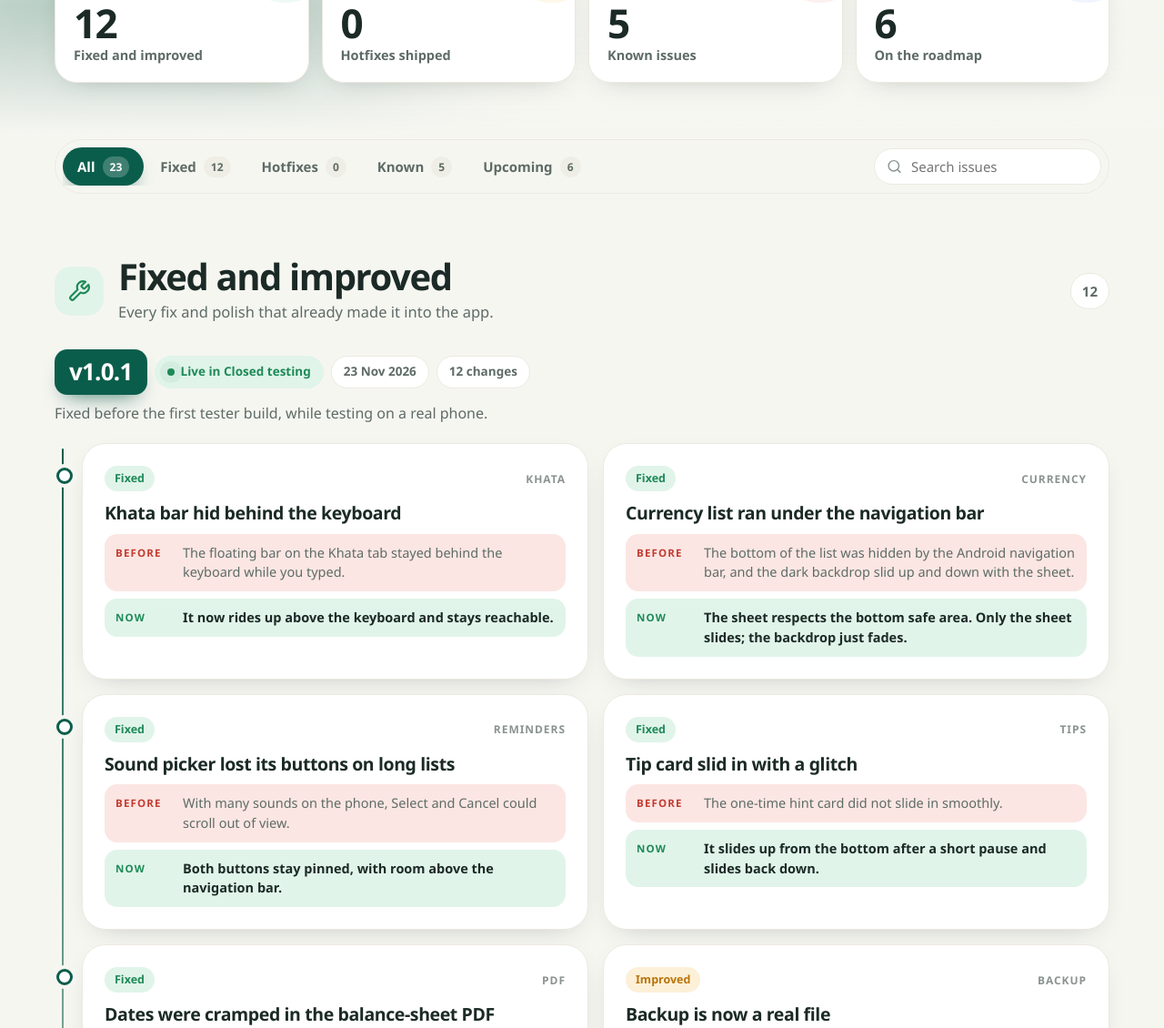
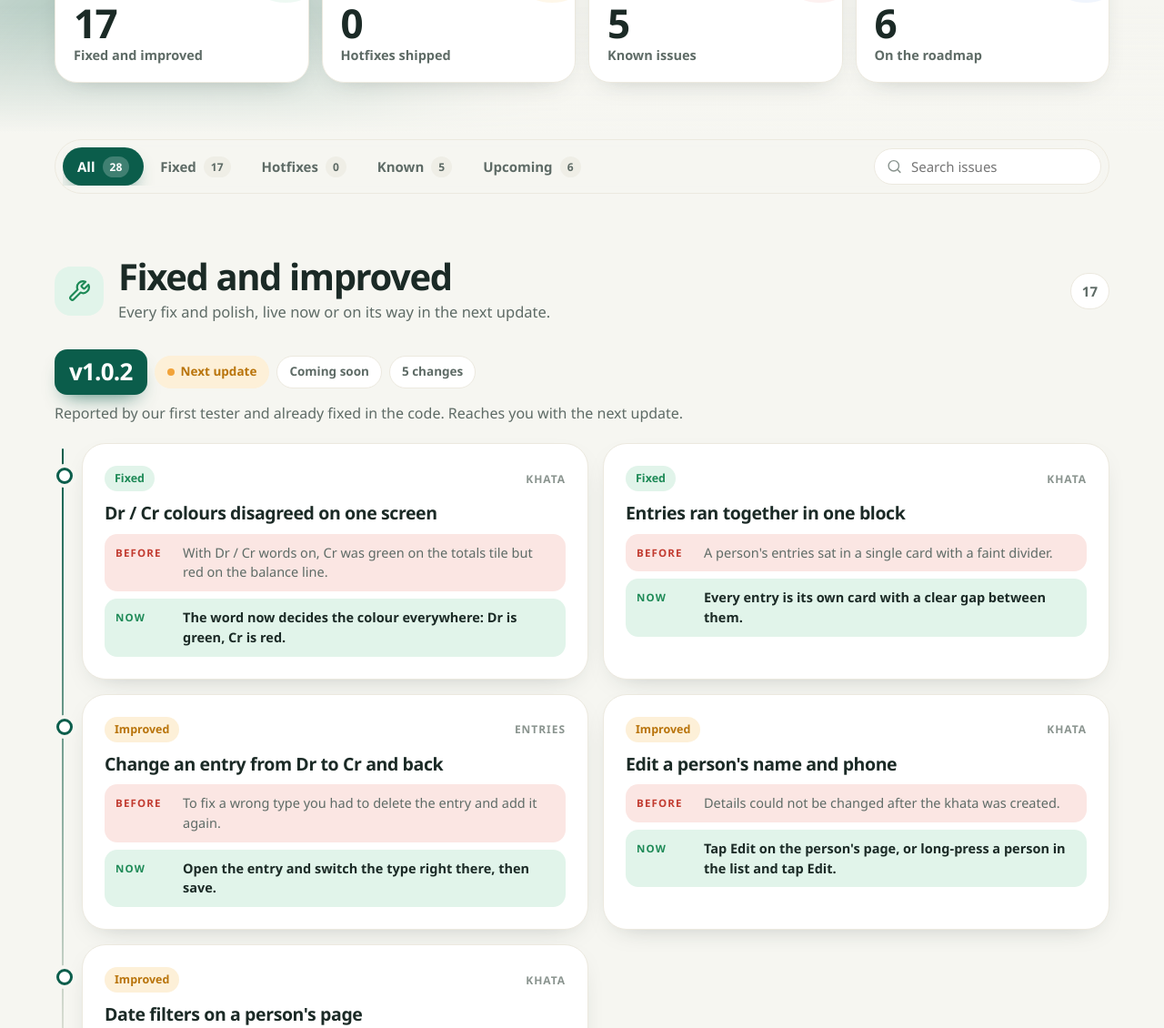
Before and after one commit to arunkaushikdev/hisaab-kitaab-site, a plain HTML site: page issues/index.html in a window 1280 px wide. Shown: the part 578-1708 px from the top of the page at 91% size. Drawn offline with Linux system fonts and the light colour scheme.

Commit message:
Issues: add v1.0.2 (next update) with the five fixes from tester report
Co-Authored-By: Claude Sonnet 5.5 <noreply@anthropic.com>
Claude-Session: https://claude.ai/code/session_01V7WQWUykUUgzCLuEpvV3VX

```diff
--- a/css/style.css
+++ b/css/style.css
@@ -711,3 +711,7 @@ footer:not(.site-foot) { border-top: 1px solid var(--line); padding: 34px 0 44px
 [data-lang="hi"] .iss-ba > div, [data-lang="hi"] .iss-work, [data-lang="hi"] .iss-up p, [data-lang="hi"] .iss-steps li { font-size: 15.5px; line-height: 1.6; }
 [data-lang="hi"] .iss-card h3, [data-lang="hi"] .iss-up h3 { line-height: 1.4; }
 [data-lang="hi"] .iss-ba > div { grid-template-columns: 56px 1fr; }
+
+.iss-chip.soon { background: #fdf0d8; border-color: transparent; color: #b9740b; }
+.iss-chip.soon i { width: 8px; height: 8px; border-radius: 50%; background: var(--saffron); }
+:root[data-theme="dark"] .iss-chip.soon { background: #3a2c12; color: #f2b45a; }
--- a/js/issues-data.js
+++ b/js/issues-data.js
@@ -6,6 +6,38 @@ window.HK_ISSUES = {
 
   /* Fixed and improved. tag: fixed | improved | hardened */
   releases: [
+    {
+      v: '1.0.2',
+      next: true,
+      status: { en: 'Next update', hi: 'अगला अपडेट' },
+      date: { en: 'Coming soon', hi: 'जल्द आ रहा है' },
+      note: {
+        en: 'Reported by our first tester and already fixed in the code. Reaches you with the next update.',
+        hi: 'हमारे पहले टेस्टर ने बताया और कोड में ठीक हो चुका है। अगले अपडेट के साथ आप तक पहुँचेगा।'
+      },
+      items: [
+        { id: 'g1', tag: 'fixed', area: 'Khata',
+          t: { en: 'Dr / Cr colours disagreed on one screen', hi: 'एक ही स्क्रीन पर Dr / Cr के रंग आपस में उलझे थे' },
+          before: { en: 'With Dr / Cr words on, Cr was green on the totals tile but red on the balance line.', hi: 'Dr / Cr शब्द चालू होने पर Cr टोटल टाइल में हरा था पर बैलेंस लाइन में लाल।' },
+          now: { en: 'The word now decides the colour everywhere: Dr is green, Cr is red.', hi: 'अब शब्द ही हर जगह रंग तय करता है: Dr हरा, Cr लाल।' } },
+        { id: 'g2', tag: 'fixed', area: 'Khata',
+          t: { en: 'Entries ran together in one block', hi: 'एंट्री एक ही ब्लॉक में चिपकी दिखती थीं' },
+          before: { en: "A person's entries sat in a single card with a faint divider.", hi: 'किसी व्यक्ति की एंट्री एक ही कार्ड में हल्की लाइन के साथ थीं।' },
+          now: { en: 'Every entry is its own card with a clear gap between them.', hi: 'हर एंट्री का अपना कार्ड है और दोनों के बीच साफ़ जगह है।' } },
+        { id: 'g3', tag: 'improved', area: 'Entries',
+          t: { en: 'Change an entry from Dr to Cr and back', hi: 'एंट्री का प्रकार Dr से Cr (और वापस) बदलें' },
+          before: { en: 'To fix a wrong type you had to delete the entry and add it again.', hi: 'ग़लत प्रकार ठीक करने के लिए एंट्री डिलीट करके दोबारा जोड़नी पड़ती थी।' },
+          now: { en: 'Open the entry and switch the type right there, then save.', hi: 'एंट्री खोलें, वहीं प्रकार बदलें और सेव करें।' } },
+        { id: 'g4', tag: 'improved', area: 'Khata',
+          t: { en: "Edit a person's name and phone", hi: 'व्यक्ति का नाम और फ़ोन बदलें' },
+          before: { en: 'Details could not be changed after the khata was created.', hi: 'खाता बनने के बाद विवरण बदले नहीं जा सकते थे।' },
+          now: { en: "Tap Edit on the person's page, or long-press a person in the list and tap Edit.", hi: 'व्यक्ति के पेज पर बदलें दबाएँ, या सूची में उसे दबाए रखकर बदलें दबाएँ।' } },
+        { id: 'g5', tag: 'improved', area: 'Khata',
+          t: { en: "Date filters on a person's page", hi: 'व्यक्ति के पेज पर तारीख़ फ़िल्टर' },
+          before: { en: 'Every entry was always shown, with no way to narrow by date.', hi: 'हमेशा सारी एंट्री दिखती थीं, तारीख़ से छाँटने का तरीक़ा नहीं था।' },
+          now: { en: 'Pick All time, This month, Last month, Last 7 days, Today or a custom range. Totals follow the filter; the balance stays the full amount.', hi: 'सारा समय, इस महीने, पिछला महीना, 7 दिन, आज या कस्टम अवधि चुनें। टोटल फ़िल्टर के साथ बदलते हैं, बैलेंस पूरा ही रहता है।' } }
+      ]
+    },
     {
       v: '1.0.1',
       status: { en: 'Closed testing', hi: 'क्लोज़्ड टेस्टिंग' },
--- a/js/issues.js
+++ b/js/issues.js
@@ -19,7 +19,7 @@
       s_fixed: 'Fixed and improved', s_hot: 'Hotfixes shipped', s_known: 'Known issues', s_up: 'On the roadmap',
       tab_all: 'All', tab_fixed: 'Fixed', tab_hot: 'Hotfixes', tab_known: 'Known', tab_up: 'Upcoming',
       search: 'Search issues',
-      h_fixed: 'Fixed and improved', d_fixed: 'Every fix and polish that already made it into the app.',
+      h_fixed: 'Fixed and improved', d_fixed: 'Every fix and polish, live now or on its way in the next update.',
       h_hot: 'Hotfixes', d_hot: 'Urgent fixes we ship outside the normal update cycle.',
       h_known: 'Known issues', d_known: 'Things we know are rough, with a way around them where there is one.',
       h_up: 'Upcoming', d_up: 'Where the app is heading. No dates are promised, the order can change.',
@@ -46,7 +46,7 @@
       s_fixed: 'ठीक और बेहतर', s_hot: 'हॉटफ़िक्स जारी', s_known: 'ज्ञात समस्याएँ', s_up: 'रोडमैप में',
       tab_all: 'सब', tab_fixed: 'ठीक हुआ', tab_hot: 'हॉटफ़िक्स', tab_known: 'ज्ञात', tab_up: 'आने वाला',
       search: 'इश्यू खोजें',
-      h_fixed: 'ठीक और बेहतर हुआ', d_fixed: 'जो भी फ़िक्स और सुधार ऐप में पहुँच चुके हैं।',
+      h_fixed: 'ठीक और बेहतर हुआ', d_fixed: 'हर फ़िक्स और सुधार, जो ऐप में आ चुका है या अगले अपडेट में आ रहा है।',
       h_hot: 'हॉटफ़िक्स', d_hot: 'ज़रूरी फ़िक्स जो हम सामान्य अपडेट का इंतज़ार किए बिना जारी करते हैं।',
       h_known: 'ज्ञात समस्याएँ', d_known: 'जो हमें पता है कि अभी कच्चा है, और जहाँ तरीक़ा है वहाँ उसका उपाय भी।',
       h_up: 'आने वाला', d_up: 'ऐप किस तरफ़ जा रहा है। तारीख़ का वादा नहीं है, क्रम बदल सकता है।',
@@ -117,8 +117,8 @@
       if (!cards.length) return;
       n += cards.length;
       out += '<div class="iss-rel rv"><span class="iss-ver">v' + esc(r.v) + '</span>' +
-        '<span class="iss-chip live"><i></i>' + t('rel_status') + ' ' + esc(L(r.status)) + '</span>' +
-        '<span class="iss-chip mute">' + esc(r.date) + '</span>' +
+        '<span class="iss-chip ' + (r.next ? 'soon' : 'live') + '"><i></i>' + (r.next ? '' : t('rel_status') + ' ') + esc(L(r.status)) + '</span>' +
+        '<span class="iss-chip mute">' + esc(typeof r.date === 'object' ? L(r.date) : r.date) + '</span>' +
         '<span class="iss-chip mute">' + r.items.length + ' ' + t('items') + '</span></div>' +
         '<p class="iss-relnote rv">' + esc(L(r.note)) + '</p>' +
         '<div class="iss-grid iss-tl">' + cards.map(function (c) { return c.html; }).join('') + '</div>';
```
